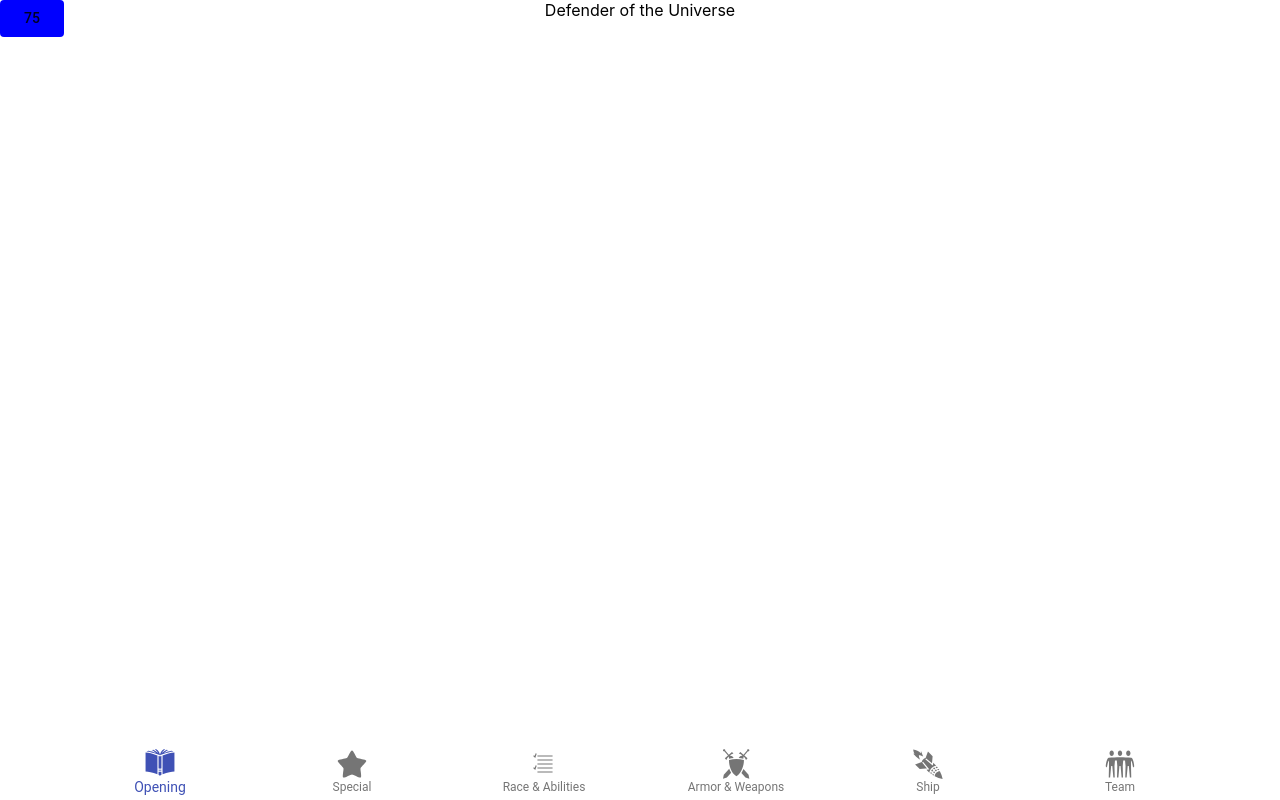
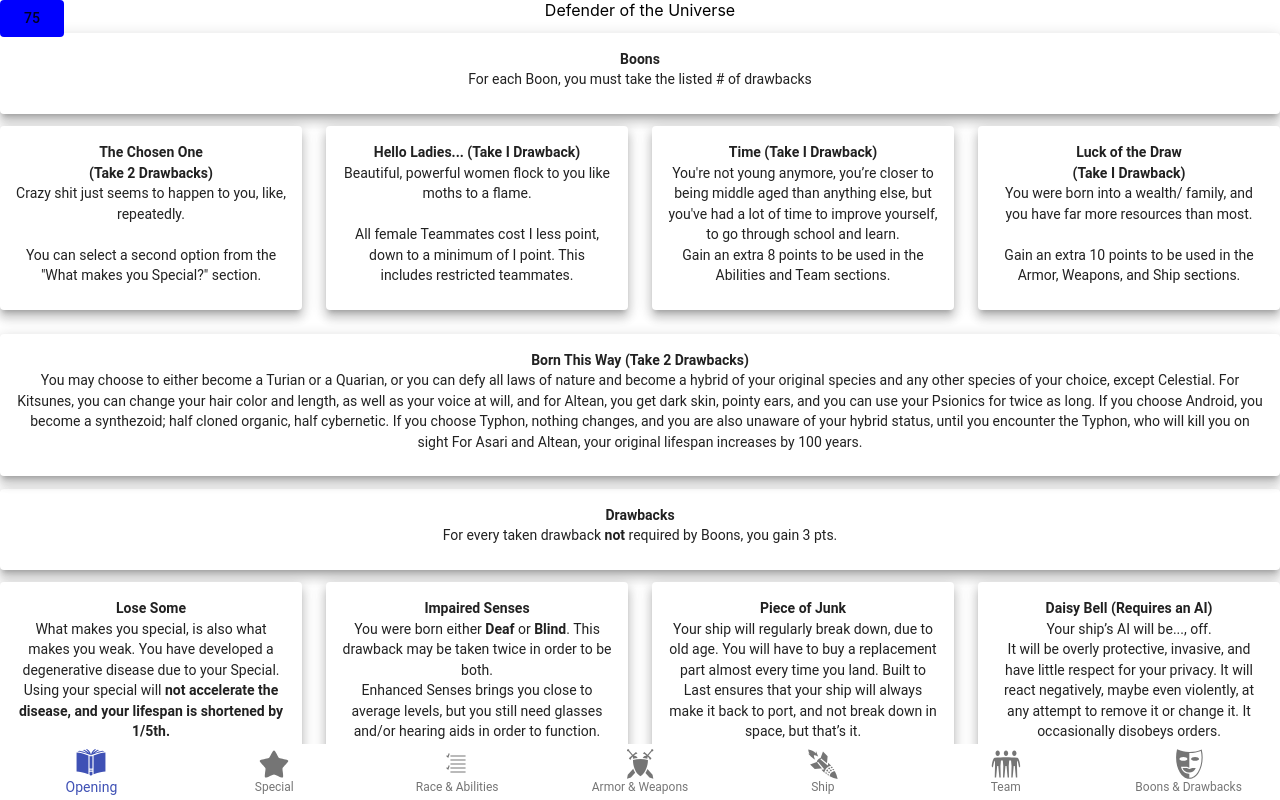
Before and after one commit to acreed1998/dotucyoa-again, a React (Create React App) app: page /bandd in a window 1280 px wide. Shown: the top 800 px of the page. Built offline with nearby package versions, Linux system fonts and the light colour scheme.

Commit message:
make boon and drawbacks route

```diff
--- a/src/App.js
+++ b/src/App.js
@@ -13,6 +13,7 @@ import Ship from './routes/Ship';
 import ChoicesModalWrapped from './components/ChoicesModal';
 import _ from 'lodash';
 import Team from './routes/Team';
+import BoonsAndDrawbacks from './routes/BoonsAndDrawbacks';
 
 class App extends Component {
   constructor(props) {
@@ -296,6 +297,12 @@ class App extends Component {
                 team={CYOAData.team}
                 modifyTeam={this.modifyTeam.bind(this)}
               />} />
+              <Route path="/bandd/" render={() => <BoonsAndDrawbacks
+                user={this.state.user}
+                boons={CYOAData.boons}
+                drawbacks={CYOAData.drawbacks}
+                modifyTeam={this.modifyTeam.bind(this)}
+              />} />
             </div>
           </div>
           <Button style={{position: 'fixed', top: 0, left: 0, backgroundColor: 'blue'}} onClick={() => {this.setState({choicesModalOpen: !this.state.choicesModalOpen})}}>{this.state.user.points}</Button>
--- a/src/components/BottomNavigation.js
+++ b/src/components/BottomNavigation.js
@@ -3,7 +3,7 @@ import PropTypes from 'prop-types';
 import { withStyles } from '@material-ui/core/styles';
 import BottomNavigation from '@material-ui/core/BottomNavigation';
 import BottomNavigationAction from '@material-ui/core/BottomNavigationAction';
-import { GiBookCover, GiRoundStar, GiChecklist, GiSwordsEmblem, GiRocket, GiThreeFriends } from "react-icons/gi";
+import { GiBookCover, GiRoundStar, GiChecklist, GiSwordsEmblem, GiRocket, GiThreeFriends, GiDualityMask } from "react-icons/gi";
 import { Link } from "react-router-dom";
 
 class SimpleBottomNavigation extends React.Component {
@@ -38,6 +38,7 @@ class SimpleBottomNavigation extends React.Component {
         <BottomNavigationAction label={"Armor & Weapons"} icon={<GiSwordsEmblem size={'2em'} />} component={Link} to={"/arandw/"} />
         <BottomNavigationAction label={"Ship"} icon={<GiRocket size={'2em'} />} component={Link} to={"/ship/"} />
         <BottomNavigationAction label={"Team"} icon={<GiThreeFriends size={'2em'} />} component={Link} to={"/team/"} />
+        <BottomNavigationAction label={"Boons & Drawbacks"} icon={<GiDualityMask size={'2em'} />} component={Link} to={"/bandd/"} />
       </BottomNavigation>
     );
   }
--- /dev/null
+++ b/src/routes/BoonsAndDrawbacks.js
@@ -0,0 +1,62 @@
+import React, { Component } from "react";
+import NoChoiceCard from '../components/NoChoiceCard';
+import ChoiceCard from '../components/ChoiceCard';
+import _ from 'lodash';
+import GridItem from '@material-ui/core/Grid';
+// import UpgradeCard from "../components/UpgradeCard";
+// import { array } from "prop-types";
+// import MultiChoiceCard from '../components/MultiChoiceCard';
+
+export default class BoonsAndDrawbacks extends Component {
+  constructor(props) {
+    super(props);
+    this.state = {
+
+    };
+    this.modifyBoons = this.modifyBoons.bind(this);
+    this.modifyDrawbacks = this.modifyDrawbacks.bind(this);
+  }
+
+  modifyBoons(boonObject) {
+
+  }
+
+  modifyDrawbacks(drawbackObject) {
+    const user = this.props.user;
+  }
+
+  render() {
+    return (
+      <div>
+        <NoChoiceCard cardText={this.props.boons.opening} />
+        <GridItem container spacing={24} justify='space-evenly'>
+          {_.map(this.props.boons.choices, (choice, index) => {
+            return (
+              <GridItem key={`bandd-grid-${index}`} item xs>
+                <ChoiceCard
+                  cardText={choice.text}
+                  special={index}
+                  picked={_.includes(this.props.user.boons, choice)}
+                  onClick={() => { this.modifyBoons(choice) }} />
+              </GridItem>
+            );
+          })}
+        </GridItem>
+        <NoChoiceCard cardText={this.props.drawbacks.opening} />
+        <GridItem container spacing={24} justify='space-evenly'>
+          {_.map(this.props.drawbacks.choices, (choice, index) => {
+            return (
+              <GridItem key={`bandd-grid-${index}`} item xs>
+                <ChoiceCard
+                  cardText={choice.text}
+                  special={index}
+                  picked={_.includes(this.props.user.boons, choice)}
+                  onClick={() => { this.modifyDrawbacks(choice) }} />
+              </GridItem>
+            );
+          })}
+        </GridItem>
+      </div>
+    );
+  }
+}
```
